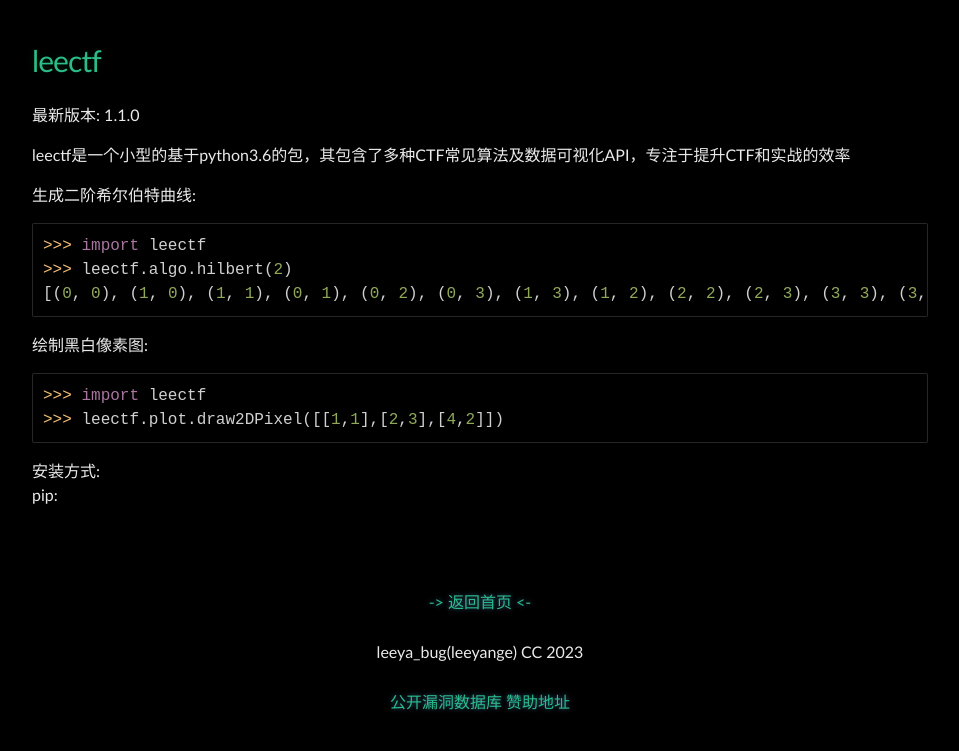
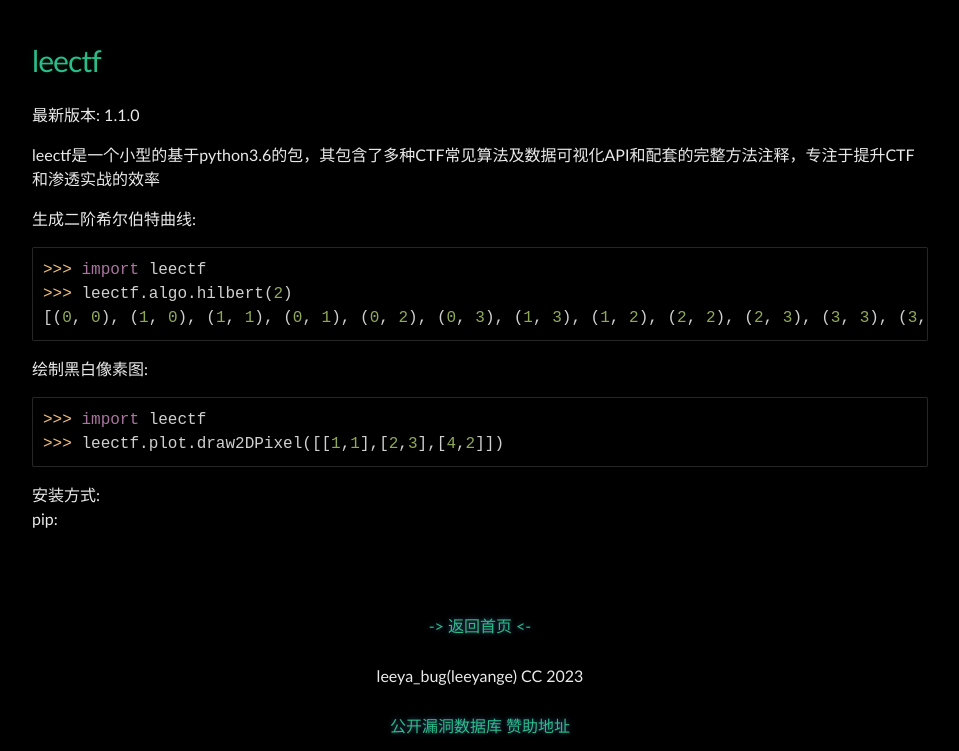
Before and after one commit to Leeyangee/leeyangee.github.io, a Jekyll site: the page built from opensource.md, in a window 1280 px wide. Shown: the part 412-1163 px from the top of the page, without its empty margins (160-1119 px from the left). Built offline with Jekyll 4.4.1, drawn with Linux system fonts in a browser that asks for light colours; before the commit the page ends 1139 px from its top, so only the background shows below that.

Commit message:
Update opensource.md

````diff
--- a/opensource.md
+++ b/opensource.md
@@ -6,7 +6,7 @@ title: 开源工作
 # [](#header-1)leectf
 最新版本: 1.1.0
 
-leectf是一个小型的基于python3.6的包，其包含了多种CTF常见算法及数据可视化API，专注于提升CTF和实战的效率
+leectf是一个小型的基于python3.6的包，其包含了多种CTF常见算法及数据可视化API和配套的完整方法注释，专注于提升CTF和渗透实战的效率
 
 生成二阶希尔伯特曲线:
 ```py
````
